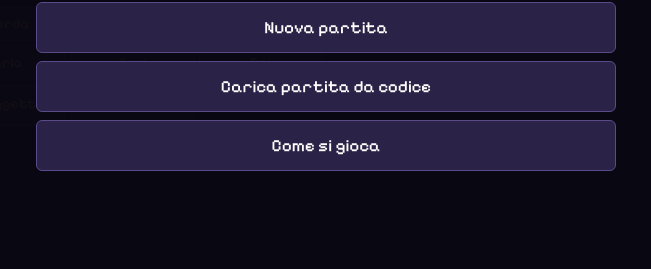
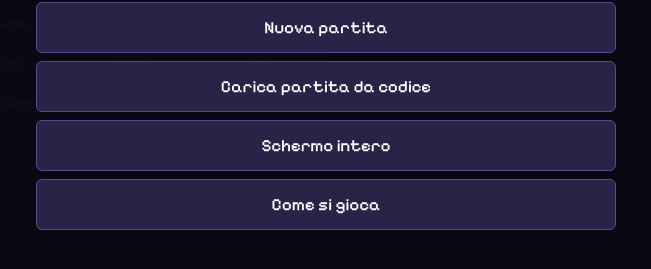
Before and after one commit to daraze411/diegozena, a plain HTML site: page index.html in a window 1280 px wide. Shown: the part 461-730 px from the top of the page, without its empty margins (314-965 px from the left). Drawn offline with Linux system fonts and the light colour scheme.

Commit message:
Add files via upload

```diff
--- a/index.html
+++ b/index.html
@@ -118,6 +118,7 @@ a.btn{display:block;text-align:center;text-decoration:none;color:#fff;background
   <button class="big" id="bSave" style="display:none">Salva ed esci</button>
   <button class="big" id="bLoadOpen">Carica partita da codice</button>
   <div id="loadBox" style="display:none"><input type="text" id="codeIn" placeholder="Incolla qui il codice che inizia con DZP1-"><button class="big" id="bLoad">Carica</button><div class="msg" id="loadMsg"></div></div>
+  <button class="big" id="bFs" style="display:none">Schermo intero</button>
   <button class="big" id="bHow">Come si gioca</button>
   <div id="how" style="display:none"><p class="long">Tocca (o clicca) un punto per far camminare Diego. Per le azioni scegli un verbo (Guarda, Prendi, Usa, Parla, Apri, Dai) e poi tocca l'oggetto o il personaggio. Per "Usa" e "Dai" con un oggetto dell'inventario: scegli il verbo, tocca l'oggetto in inventario e poi il bersaglio. In alternativa tieni premuto (o clicca col tasto destro) su un oggetto: compare il menù con le azioni possibili. Se ti blocchi, c'è il telefono: "Chiama Daniele". Una partita dura una decina di minuti.</p></div>
 </div></div>
@@ -1159,6 +1160,10 @@ $('bLoadOpen').onclick=()=>{const e=$('loadBox');e.style.display=e.style.display
 $('bLoad').onclick=()=>{const m=$('loadMsg'),s=readCode($('codeIn').value);
  if(!s){m.className='msg err';m.textContent='Codice non valido: controlla di averlo copiato per intero, a partire da '+PREF+'.';return;}
  m.className='msg';m.textContent='';loadGame(s);};
+(()=>{const de=document.documentElement,rq=de.requestFullscreen||de.webkitRequestFullscreen,b=$('bFs');if(!rq||!document.fullscreenEnabled&&document.webkitFullscreenEnabled===undefined&&!de.webkitRequestFullscreen)return;b.style.display='block';
+ const upd=()=>{b.textContent=(document.fullscreenElement||document.webkitFullscreenElement)?'Esci dallo schermo intero':'Schermo intero';};
+ b.onclick=()=>{try{if(document.fullscreenElement||document.webkitFullscreenElement){(document.exitFullscreen||document.webkitExitFullscreen).call(document);}else{const p=rq.call(de);const lk=()=>{try{screen.orientation&&screen.orientation.lock&&screen.orientation.lock('landscape').catch(()=>{});}catch(e){}};if(p&&p.then)p.then(lk).catch(()=>{});else lk();}}catch(e){}};
+ document.addEventListener('fullscreenchange',()=>{upd();setTimeout(()=>window.dispatchEvent(new Event('resize')),150);});document.addEventListener('webkitfullscreenchange',upd);upd();})();
 $('bHow').onclick=()=>{const e=$('how');e.style.display=e.style.display==='none'?'block':'none';};
 const mb=document.createElement('button');mb.id='muteBtn';mb.className='mini';mb.textContent=sfx.muted?'🔇':'🔊';mb.onclick=e=>{e.stopPropagation();const x=sfx.toggle();mus.setMuted(x);mb.textContent=x?'🔇':'🔊';};$('stage').appendChild(mb);
 $('menuBtn').onclick=()=>{mus.play('intro',900);sfx.stop();$('bResume').style.display=(G&&!G.over)?'block':'none';$('bSave').style.display=(G&&!G.over&&!G.busy)?'block':'none';show('home');};
```
